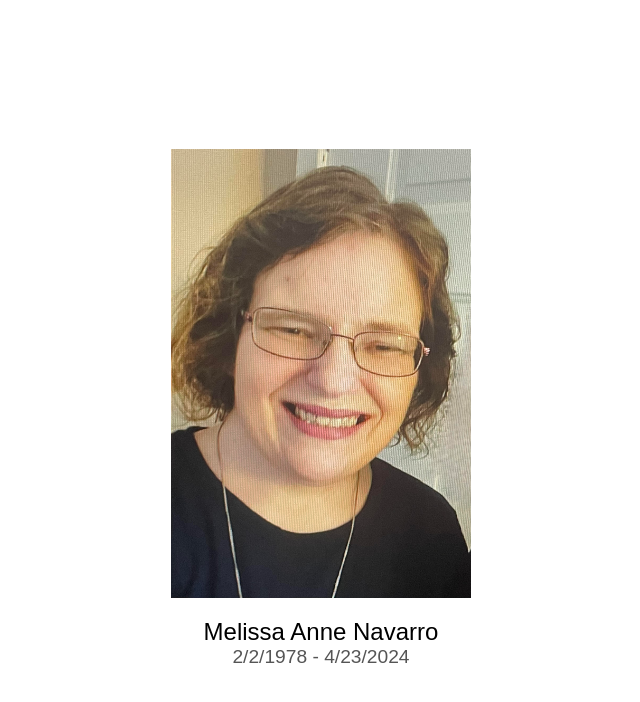
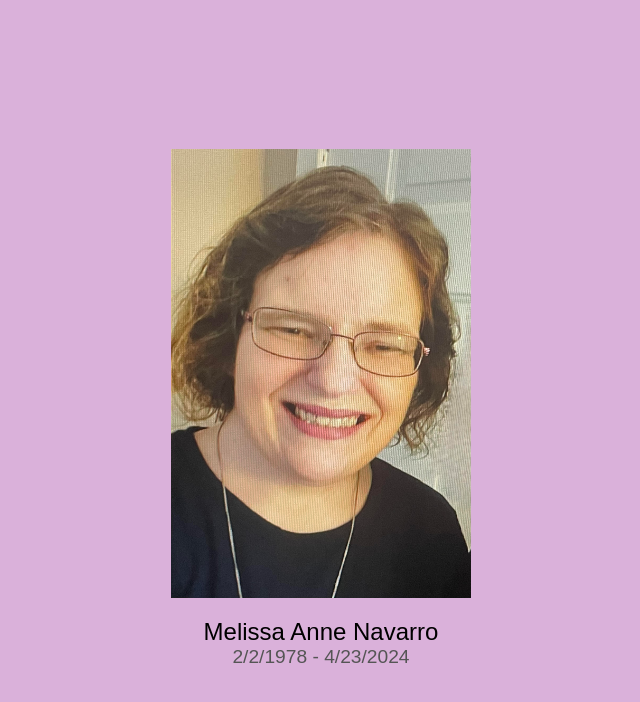
Before and after one commit to jmeridth/melissaannenavarro.com, a plain HTML site: page index.html in a window 1280 px wide. Shown: the whole page, without its empty margins (319-959 px from the left). Drawn offline with Linux system fonts and the light colour scheme.

Commit message:
chore: Change background color of the body

```diff
--- a/index.html
+++ b/index.html
@@ -1,6 +1,9 @@
 <html>
   <head>
     <style>
+      body {
+        background: #DAB1DA;
+      }
       .center-container {
         display: flex;
         flex-direction: column;
```
